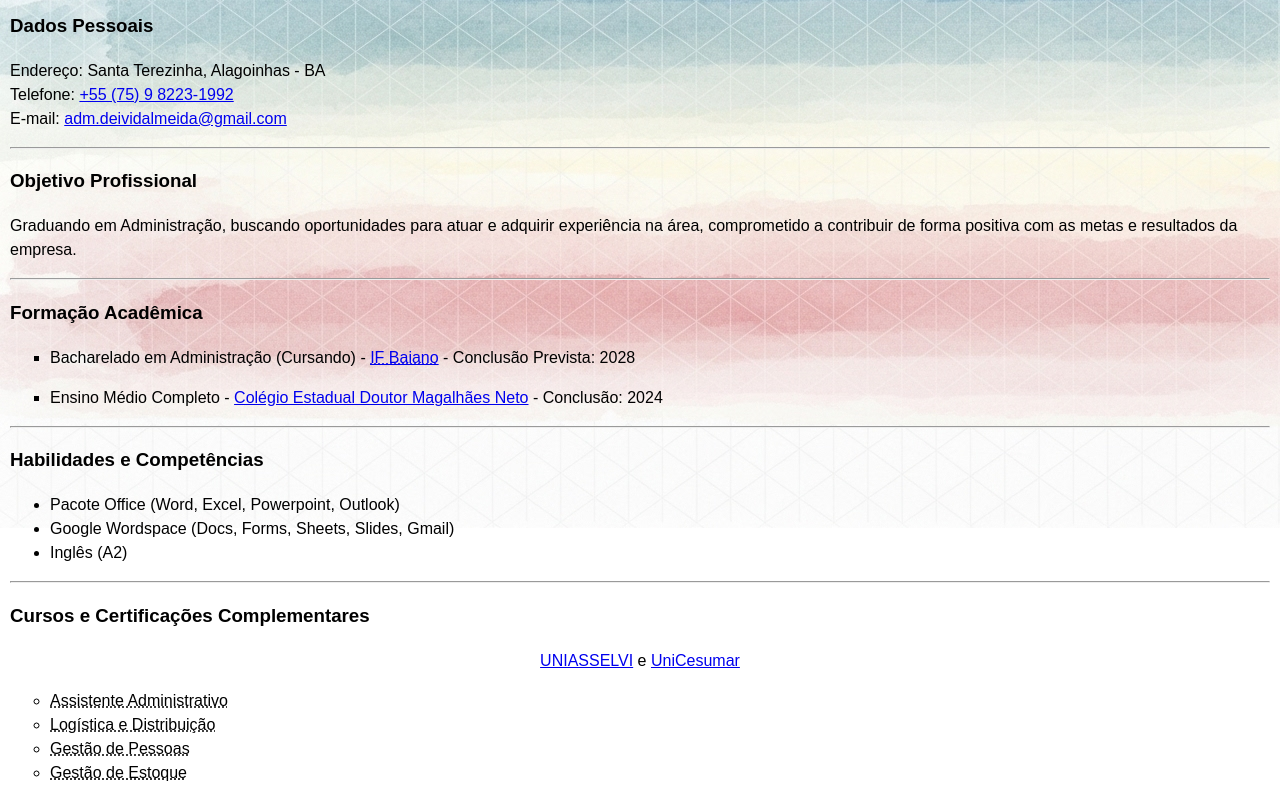
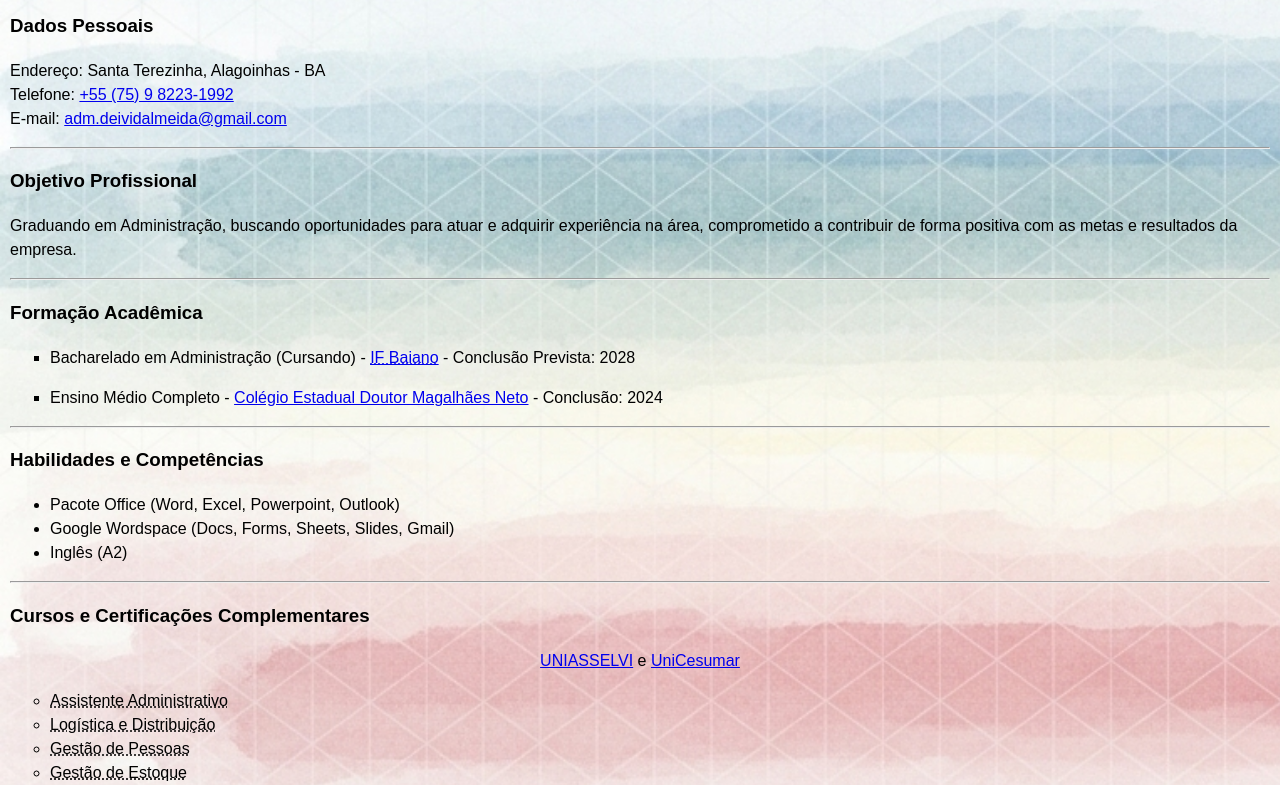
Before and after one commit to deivid-a/curriculo, a plain HTML site: page index.html in a window 1280 px wide. Shown: the part 240-1025 px from the top of the page. Drawn offline with Linux system fonts and the light colour scheme.

Commit message:
Update index.html

```diff
--- a/index.html
+++ b/index.html
@@ -18,7 +18,7 @@
             /* Margem externa do corpo */
             line-height: 1.5;
             /* Espaçamento entre linhas */
-            background-size: auto; /* Faz a imagem  */
+            background-size: cover; /* Faz a imagem preencher a tela */
             background-repeat: no-repeat; /* Evita que a imagem se repita */
         }
         .perfil-foto {
```
